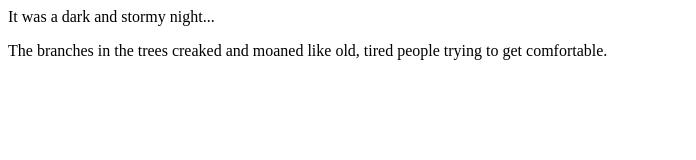
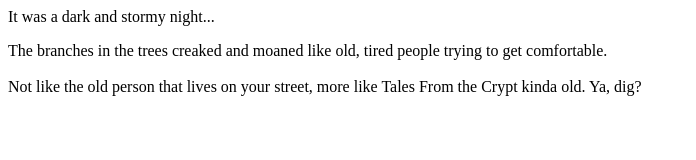
Before and after one commit to NatashaCzech/fireside-story, a plain HTML site: page index.html in a window 1280 px wide. Shown: the whole page, without its empty margins (0-696 px from the left). Drawn offline with Linux system fonts and the light colour scheme.

Commit message:
this is an epic change right here

```diff
--- a/index.html
+++ b/index.html
@@ -1,6 +1,8 @@
 <html>
   <body>
     <p>It was a dark and stormy night...</p>
-    <p>The branches in the trees creaked and moaned like old, tired people trying to get comfortable.</p>
+    <p>The branches in the trees creaked and moaned like old, tired people trying to get comfortable.<br></br>
+      Not like the old person that lives on your street, more like Tales From the Crypt kinda old. Ya, dig?</p>
+
   </body>
 </html>
```
